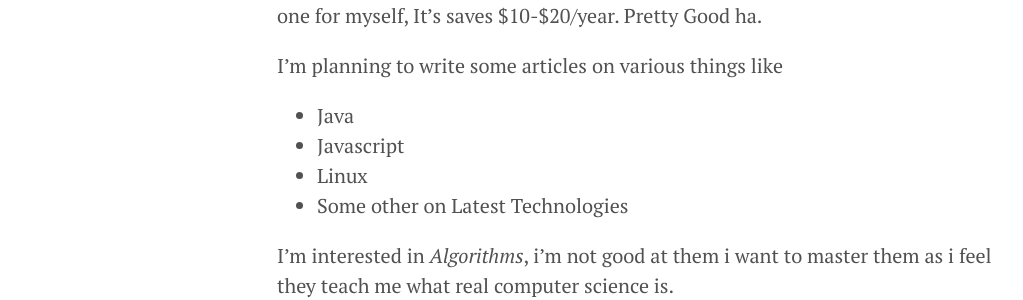
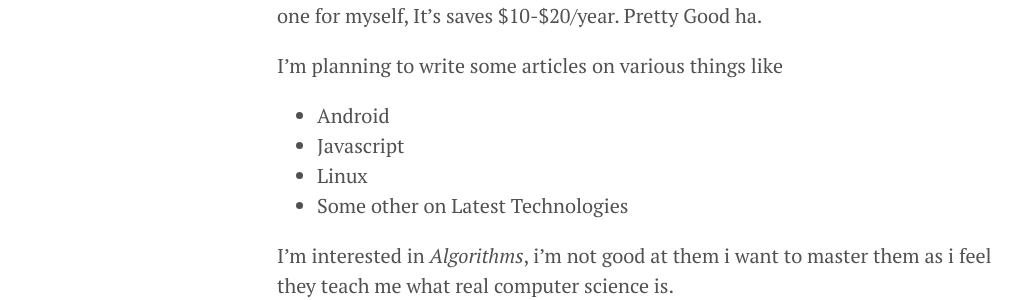
Before and after one commit to subramanyammolleti/subramanyammolleti.github.io, a Jekyll site: the page built from _posts/2014-08-18-first-blog-post.md, in a window 1280 px wide. Shown: the part 381-681 px from the top of the page, without its empty margins (3-1026 px from the left). Built offline with Jekyll 4.4.1, drawn with Linux system fonts in a browser that asks for light colours; comment, search, counter and statistics services are not loaded.

Commit message:
Posts edits

```diff
--- a/_config.yml
+++ b/_config.yml
@@ -5,7 +5,7 @@ relative_permalinks: true
 # Setup
 title:            Subramanyam Molleti
 tagline:          ''
-description:	  'Personal Blog of <a href="http://subramanyammolleti.github.io/about/">Subramanyam Molleti</a> who is a Software Engineer by Profession he loves Linux, Java, Javascript and Algorithms. Apart from these he likes Food and Travelling. Catch him at <a href="https://twitter.com/_MSubramanyam" target="_blank">@_MSubramanyam</a>.'
+description:	  'Personal Blog of <a href="http://subramanyammolleti.github.io/about/">Subramanyam Molleti</a> who is a Software Engineer by Profession he loves Linux, Android, Javascript and Algorithms. Apart from these he likes Food and Travelling. Catch him at <a href="https://twitter.com/_MSubramanyam" target="_blank">@_MSubramanyam</a>.'
 url:              http://subramanyammolleti.github.io
 baseurl:          ''
 paginate:         5
--- a/_posts/2014-08-18-first-blog-post.md
+++ b/_posts/2014-08-18-first-blog-post.md
@@ -16,7 +16,7 @@ Pretty Good ha.
 
 I'm planning to write some articles on various things like
 
-* Java
+* Android
 * Javascript
 * Linux
 * Some other on Latest Technologies
```
Also changed, not shown: _posts/2014-11-20-getting-started-with-ajax.md (+1 -1 lines).
